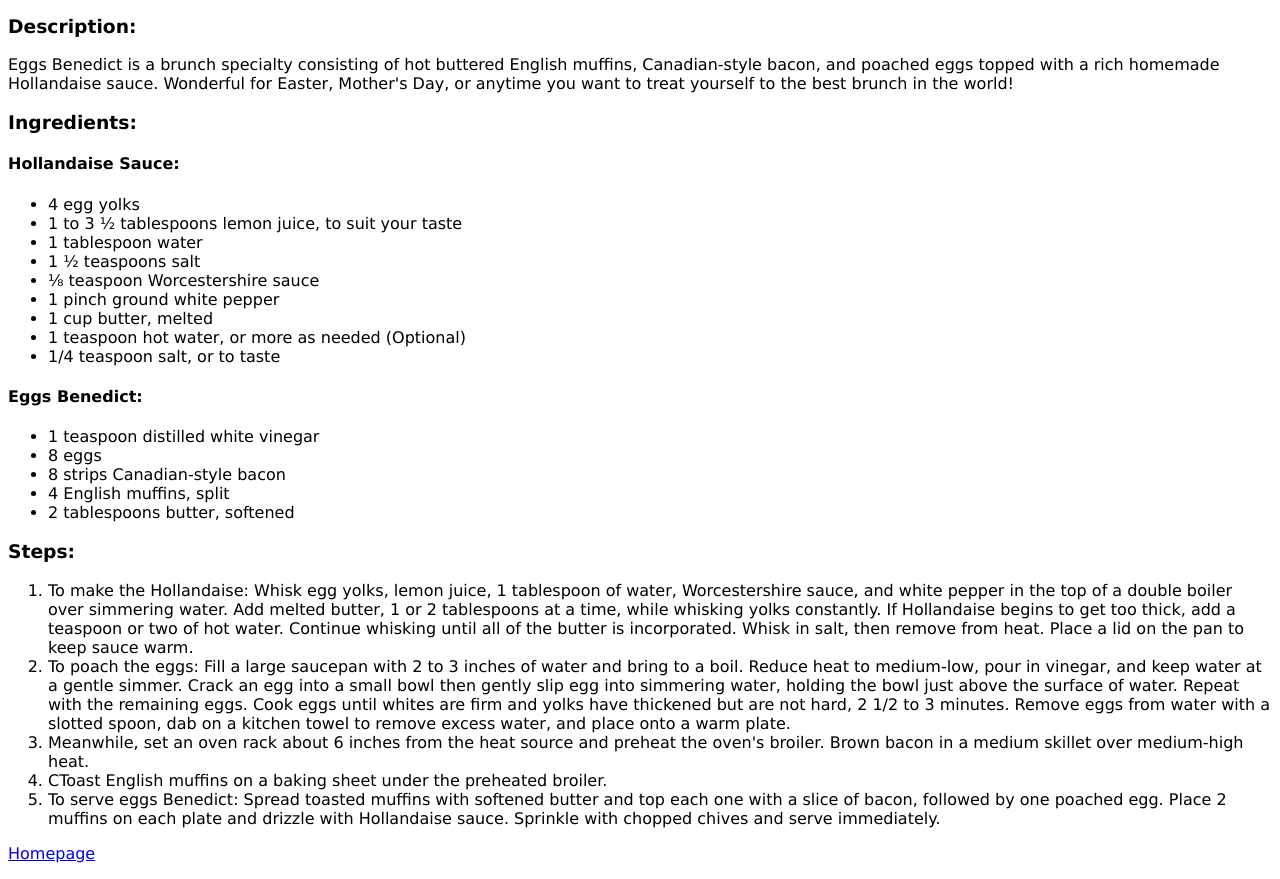
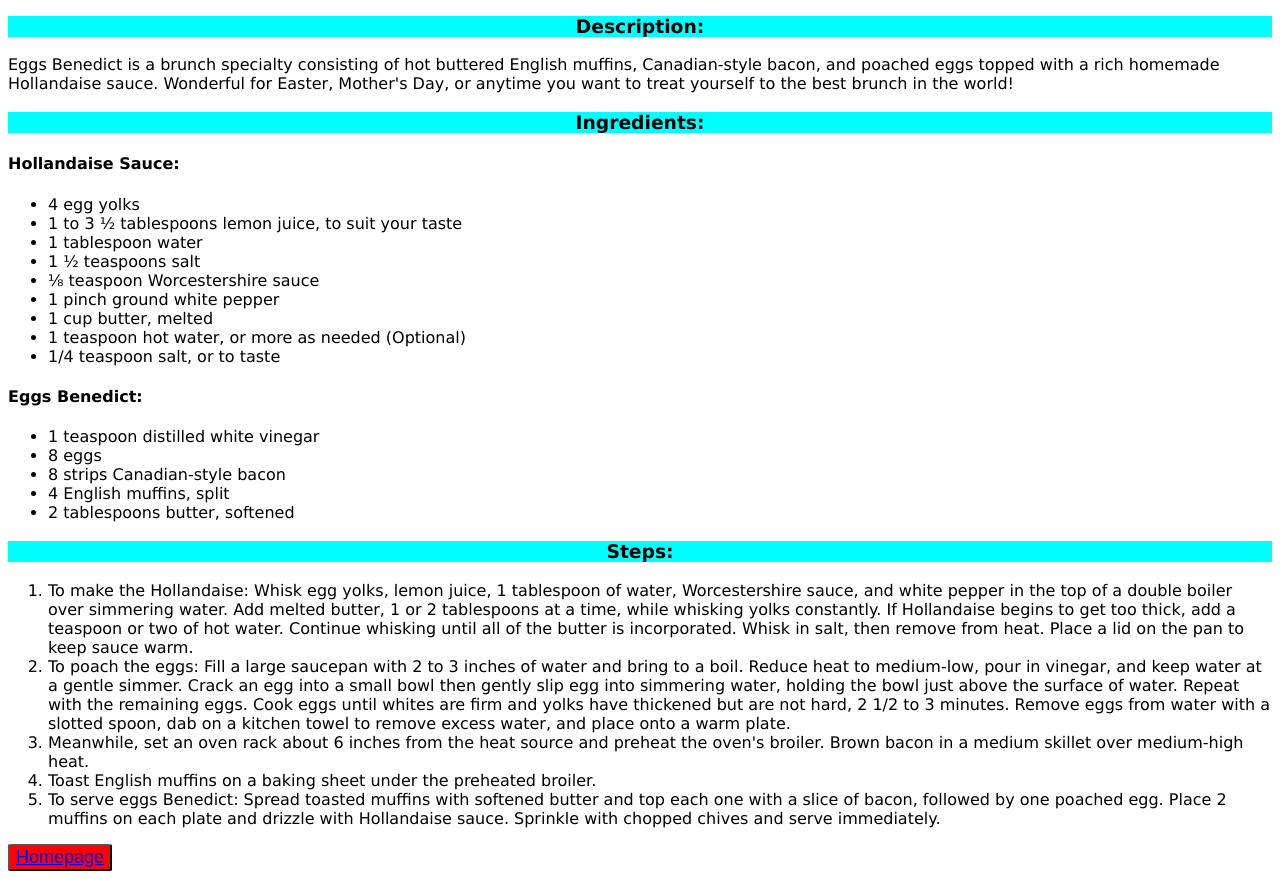
Before and after one commit to pedrodalanora/odin-recipes, a plain HTML site: page recipes/benedict.html in a window 1280 px wide. Shown: the part 459-1338 px from the top of the page. Drawn offline with Linux system fonts and the light colour scheme.

Commit message:
add css style to the recipe and typo correction
I also created a button to link back to the
homepage from the recipes pages

```diff
--- a/recipes/benedict.html
+++ b/recipes/benedict.html
@@ -58,13 +58,15 @@
             towel to remove excess water, and place onto a warm plate.</li>
         <li>Meanwhile, set an oven rack about 6 inches from the heat source and preheat
             the oven's broiler. Brown bacon in a medium skillet over medium-high heat.</li>
-        <li>CToast English muffins on a baking sheet under the preheated broiler.</li>
+        <li>Toast English muffins on a baking sheet under the preheated broiler.</li>
         <li>To serve eggs Benedict: Spread toasted muffins with softened butter and top
             each one with a slice of bacon, followed by one poached egg. Place 2 muffins on each
             plate and drizzle with Hollandaise sauce. Sprinkle with chopped chives
             and serve immediately.</li>
     </ol>
 
-    <a href="../index.html">Homepage</a>
+    <button>
+        <a href="../index.html">Homepage</a>
+    </button>
 </body>
 </html>
--- a/style.css
+++ b/style.css
@@ -20,6 +20,14 @@ h1 {
     width: 500px;
 }
 
-#rotate {
+h3 {
+  background-color: aqua;
+  text-align: center;
+}
 
+button {
+    font-size: 18px;
+    background-color: red;
+    color: white;
+    border-radius: 5%;
 }
```
Also changed, not shown: recipes/burger.html (+3 -1 lines), recipes/carbonara.html (+4 -2 lines).
